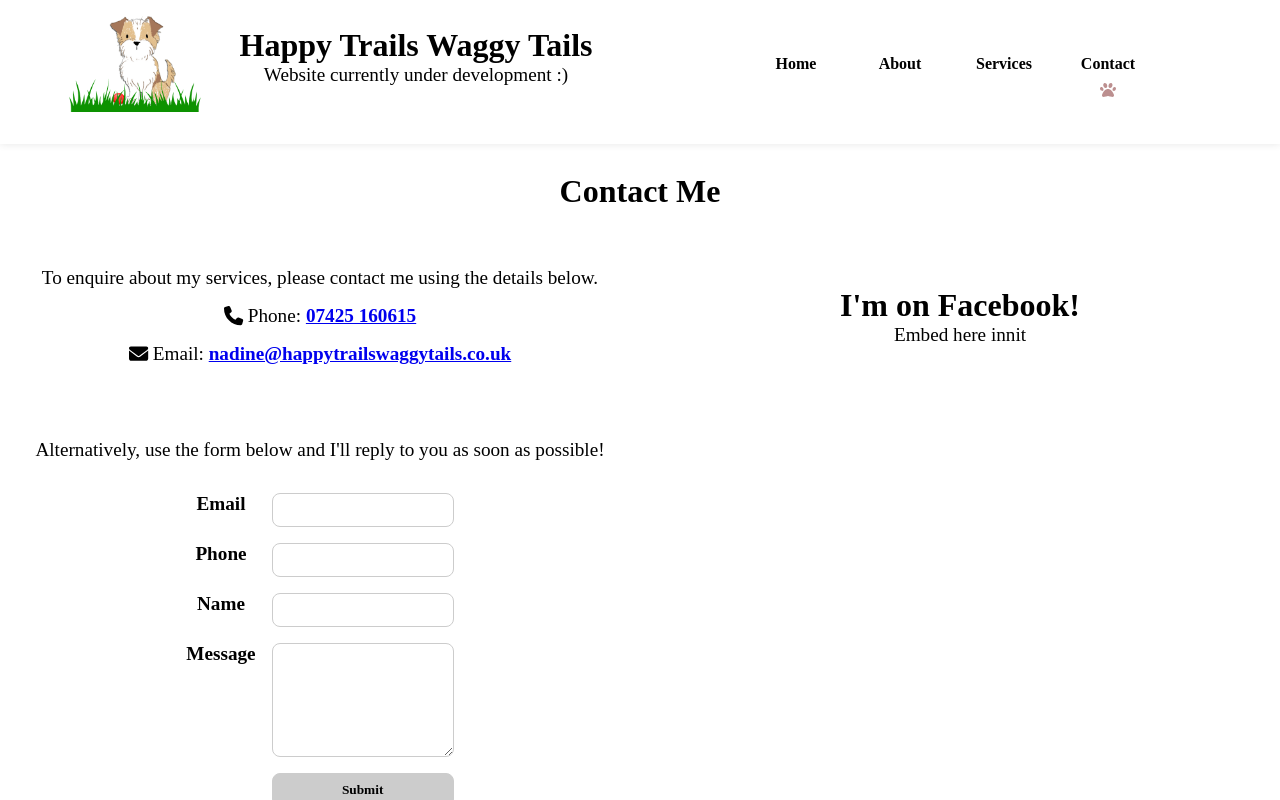
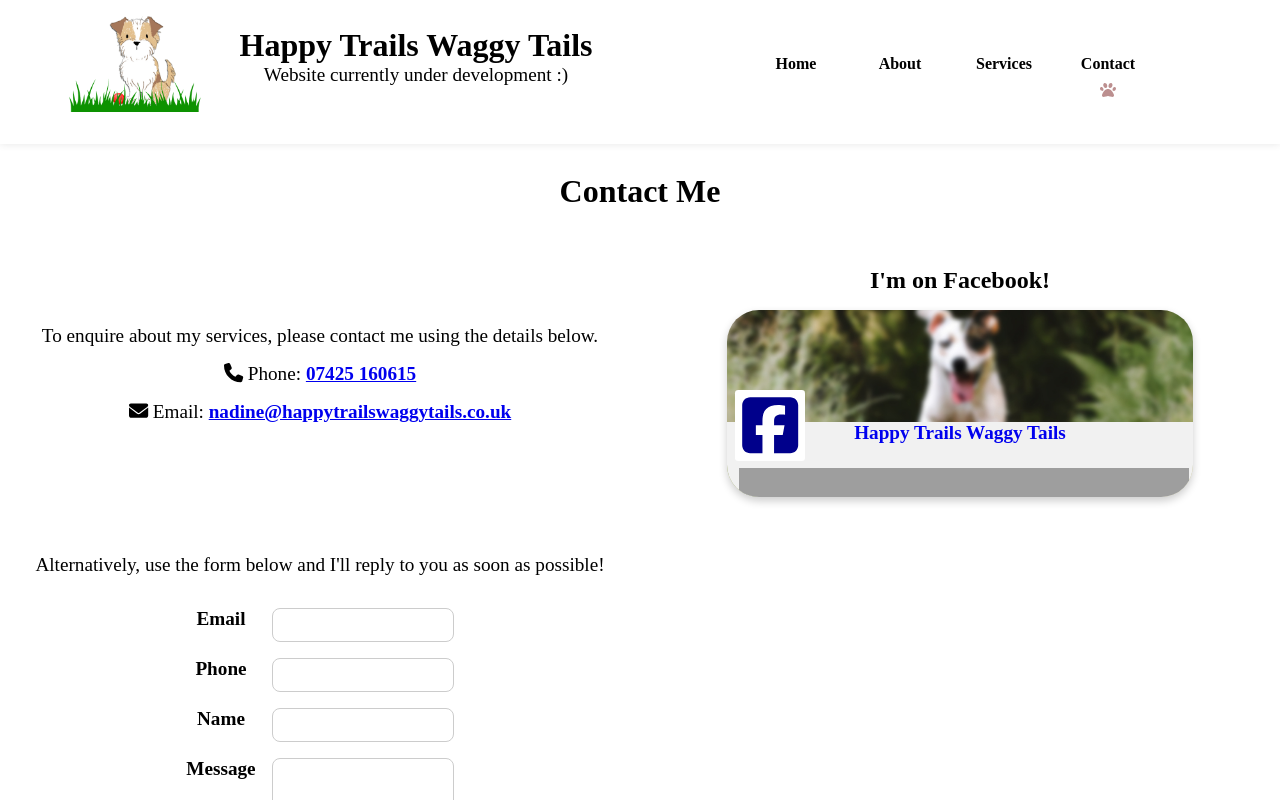
Before and after one commit to ChaosCantrip/HappyTrailsWaggyTails, a Next.js app: page /contact in a window 1280 px wide. Shown: the top 800 px of the page. Built offline with nearby package versions, Linux system fonts and the light colour scheme; grey boxes are pictures that could not be loaded; a web font is replaced by a local one.

Commit message:
Added Facebook Embed

```diff
--- /dev/null
+++ b/app/contact/FacebookEmbed.js
@@ -0,0 +1,22 @@
+import styles from "@/styles/modules/embed.module.css";
+import {FontAwesomeIcon} from "@fortawesome/react-fontawesome";
+import { faFacebookSquare } from "@fortawesome/free-brands-svg-icons";
+
+export default function FacebookEmbed() {
+    return (
+        <a className={styles.wrapper} href="https://www.facebook.com/100091950795281" target="_blank" rel="noopener noreferrer">
+            <div className={styles.container}>
+                <div className={styles.inner}>
+                    <FontAwesomeIcon icon={faFacebookSquare} className={styles.facebook}/>
+                    <p>Happy Trails Waggy Tails</p>
+                    <iframe
+                        className={styles.like}
+                        src="https://www.facebook.com/plugins/like.php?href=https%3A%2F%2Fwww.facebook.com%2F100091950795281&width=450&layout&action&size&share=true&height=35&appId"
+                        width="450" height="35" scrolling="no" frameBorder="0"
+                        allowFullScreen="true"
+                        allow="autoplay; clipboard-write; encrypted-media; picture-in-picture; web-share"></iframe>
+                </div>
+            </div>
+        </a>
+    )
+}
--- a/app/contact/page.js
+++ b/app/contact/page.js
@@ -2,6 +2,7 @@ import layout from "@/styles/modules/layout.module.css";
 import {FontAwesomeIcon} from "@fortawesome/react-fontawesome";
 import {faEnvelope, faPhone} from "@fortawesome/free-solid-svg-icons";
 import ContactForm from "@/app/contact/ContactForm";
+import FacebookEmbed from "@/app/contact/FacebookEmbed";
 
 export const metadata = {
     title: "Contact"
@@ -19,8 +20,8 @@ export default function ContactPage() {
                 <p><FontAwesomeIcon icon={faEnvelope}/> Email: <a href="mailto:nadine@happytrailswaggytails.co.uk">nadine@happytrailswaggytails.co.uk</a></p>
             </div>
             <div className={layout.right}>
-                <h1>I'm on Facebook!</h1>
-                <p>Embed here innit</p>
+                <h2>I'm on Facebook!</h2>
+                <FacebookEmbed/>
             </div>
             <div className={layout.left}>
                 <p>Alternatively, use the form below and I'll reply to you as soon as possible!</p>
--- /dev/null
+++ b/styles/modules/embed.module.css
@@ -0,0 +1,56 @@
+.wrapper {
+    margin-top: 1rem;
+    width: 80%;
+    aspect-ratio: 5 / 2;
+    border-radius: 2rem;
+    overflow: hidden;
+    box-shadow: 0 4px 8px 0 rgba(0,0,0,0.2);
+    transition: box-shadow 0.3s, brightness 0.3s;
+    text-decoration: none;
+}
+
+.wrapper:hover {
+    box-shadow: 0 8px 16px 0 rgba(0,0,0,0.2);
+    filter: brightness(1.05);
+}
+
+
+.container {
+    background-image: url("../../public/images/cover.jpg");
+    background-size: cover;
+    background-position: center;
+    background-repeat: no-repeat;
+    width: 100%;
+    height: 100%;
+    display: flex;
+    flex-direction: column;
+}
+
+.inner {
+    position: relative;
+    background: #f1f1f1;
+    height: 40%;
+    margin-top: auto;
+}
+
+.facebook {
+    aspect-ratio: 1 / 1;
+    font-size: 4rem;
+    position: absolute;
+    left: 0.5rem;
+    top: -2rem;
+    padding: 0.2rem;
+    border-radius: 0.2rem;
+    color: darkblue;
+    background: white;
+}
+
+.facebook:hover {
+    background: #f1f1f1;
+    color: darkblue;
+}
+
+.like {
+    margin-top: 0.5rem;
+    margin-left: 0.5rem;
+}
```
Also changed, not shown: public/images/cover.jpg (added).
